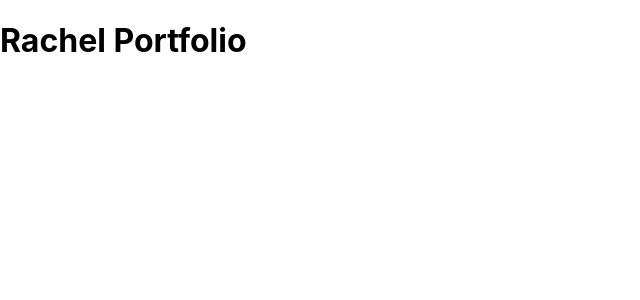
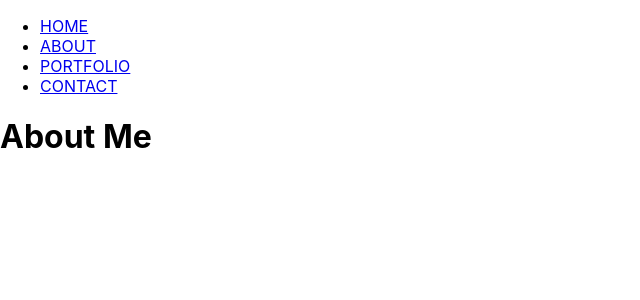
Before and after one commit to rayuchtai/portfolio, a React (Create React App) app: page /about in a window 1280 px wide. Shown: the top 300 px of the page, without its empty margins (0-640 px from the left). Built offline with nearby package versions, Linux system fonts and the light colour scheme.

Commit message:
added components and react-router-dom

```diff
--- a/package.json
+++ b/package.json
@@ -8,6 +8,7 @@
     "@testing-library/user-event": "^12.8.3",
     "react": "^17.0.2",
     "react-dom": "^17.0.2",
+    "react-router-dom": "^5.2.0",
     "react-scripts": "4.0.3",
     "web-vitals": "^1.1.2"
   },
--- a/src/App.js
+++ b/src/App.js
@@ -1,9 +1,53 @@
-import React, { useState } from 'react'
+import React from 'react'
+import { BrowserRouter, Link, Route, Switch } from "react-router-dom"
+
+//importing components
+import Home from './components/Home.js'
+import About from './components/About.js'
+import Portfolio from './components/Portfolio.js'
+import Contact from './components/Contact.js'
 
 const App = () => {
   return (
-    <div>
-      <h1>Rachel Portfolio</h1>
+    <div className="app">
+      <BrowserRouter>
+        <nav className="nav-bar">
+          <ul className="nav nav-tabs justify-content-end">
+            <li className="nav-item">
+              <Link className="nav-link" to="/">HOME</Link>
+            </li>
+            <li className="nav-item" >
+              <Link className="nav-link" to="/about">ABOUT</Link>
+            </li>
+            <li className="nav-item">
+              <Link className="nav-link" to="/portfolio">PORTFOLIO</Link>
+            </li>
+            <li className="nav-item">
+              <Link className="nav-link" to="/contact">CONTACT</Link>
+            </li>
+          </ul>
+        </nav>
+        <Switch>
+          <Route path="/about">
+            <div className="about-container">
+              <About />
+            </div>
+          </Route>
+          <Route path="/portfolio">
+            <div className="portfolio-container">
+              <Portfolio />
+            </div>
+          </Route>
+          <Route path="/contact">
+            <div className="contact-container">
+              <Contact />
+            </div>
+          </Route>
+          <Route path="/">
+            <Home />
+          </Route>
+        </Switch>
+      </BrowserRouter>
     </div>
   )
 }
--- /dev/null
+++ b/src/components/About.js
@@ -0,0 +1,9 @@
+import React from 'react'
+
+const About = () => {
+  return (
+    <h1>About Me</h1>
+  )
+}
+
+export default About
--- /dev/null
+++ b/src/components/Contact.js
@@ -0,0 +1,9 @@
+import React from 'react'
+
+const Contact = () => {
+  return (
+    <h1>Contact Me</h1>
+  )
+}
+
+export default Contact
--- /dev/null
+++ b/src/components/Home.js
@@ -0,0 +1,9 @@
+import React from 'react'
+
+const Home = () => {
+  return (
+    <h1>Home</h1>
+  )
+}
+
+export default Home
--- /dev/null
+++ b/src/components/Portfolio.js
@@ -0,0 +1,9 @@
+import React from 'react'
+
+const Portfolio = () => {
+  return (
+    <h1>Projects</h1>
+  )
+}
+
+export default Portfolio
```
Also changed, not shown: 1 other file (tests, documents, lock files or other folders).
